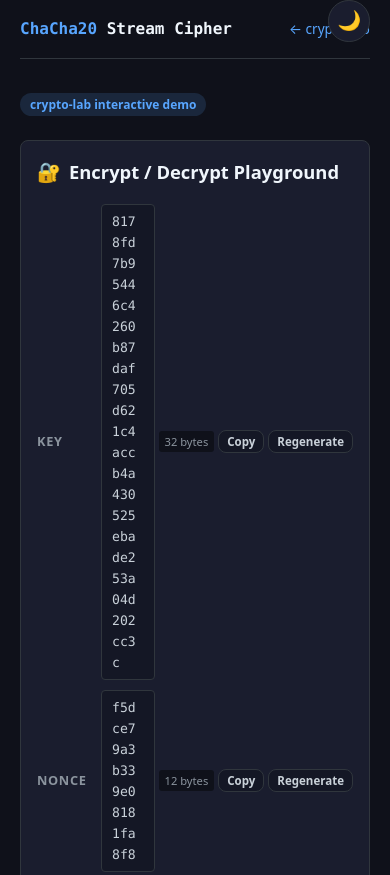
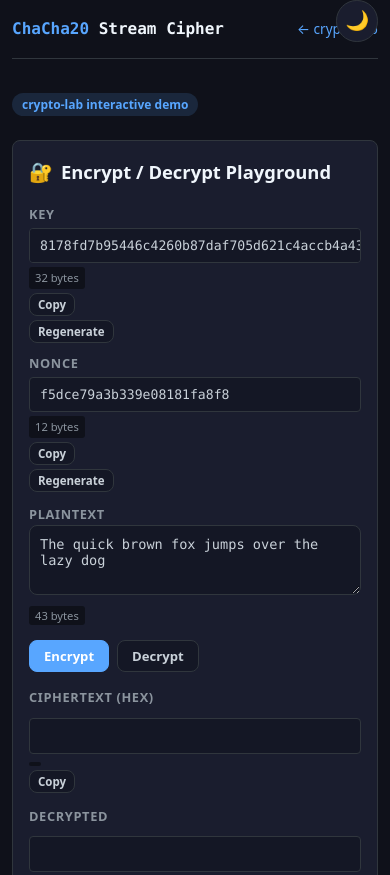
Before and after one commit to systemslibrarian/crypto-lab-chacha20-stream, a website built with Vite: page index.html in a window 390 px wide. Shown: the top 875 px of the page. Built offline with nearby package versions, Linux system fonts and the light colour scheme.

Commit message:
fix: improve mobile layout for field rows and hex values

```diff
--- a/src/style.css
+++ b/src/style.css
@@ -476,12 +476,52 @@ textarea:focus {
 }
 
 @media (max-width: 600px) {
+  .container { padding: 0 12px 40px; }
+
   .section { padding: 16px; }
+
   header h1 { font-size: 1rem; }
-  .field-row { gap: 4px; }
+
+  /* Stack field rows so label sits above the hex value, not beside it */
+  .field-row {
+    gap: 4px;
+    flex-direction: column;
+    align-items: flex-start;
+  }
+
+  .field-row .field-label {
+    min-width: unset;
+  }
+
+  /* Hex values scroll sideways instead of breaking across 4+ lines */
+  .field-row .field-value {
+    width: 100%;
+    overflow-x: auto;
+    white-space: nowrap;
+    word-break: normal;
+    -webkit-overflow-scrolling: touch;
+  }
+
+  /* Byte-tag + buttons sit on their own flex row */
+  .field-row .byte-tag,
+  .field-row .btn {
+    flex: none;
+  }
+
+  /* Cap output boxes so ciphertext doesn't scroll the whole page */
+  .output-box {
+    max-height: 90px;
+    overflow-y: auto;
+  }
+
   .matrix-cell { font-size: 0.6rem; padding: 5px 2px; }
   .matrix-val { font-size: 0.58rem; }
   #qr-step-table table { font-size: 0.68rem; }
+}
+
+@media (max-width: 400px) {
+  /* Tightest screens: keystream drops to 4 cols so cells stay legible */
+  #keystream-grid { grid-template-columns: repeat(4, 1fr); }
 }
 
 .state-table th { background: var(--bg-input); font-weight: 600; }
```
Also changed, not shown: 1 other file.
